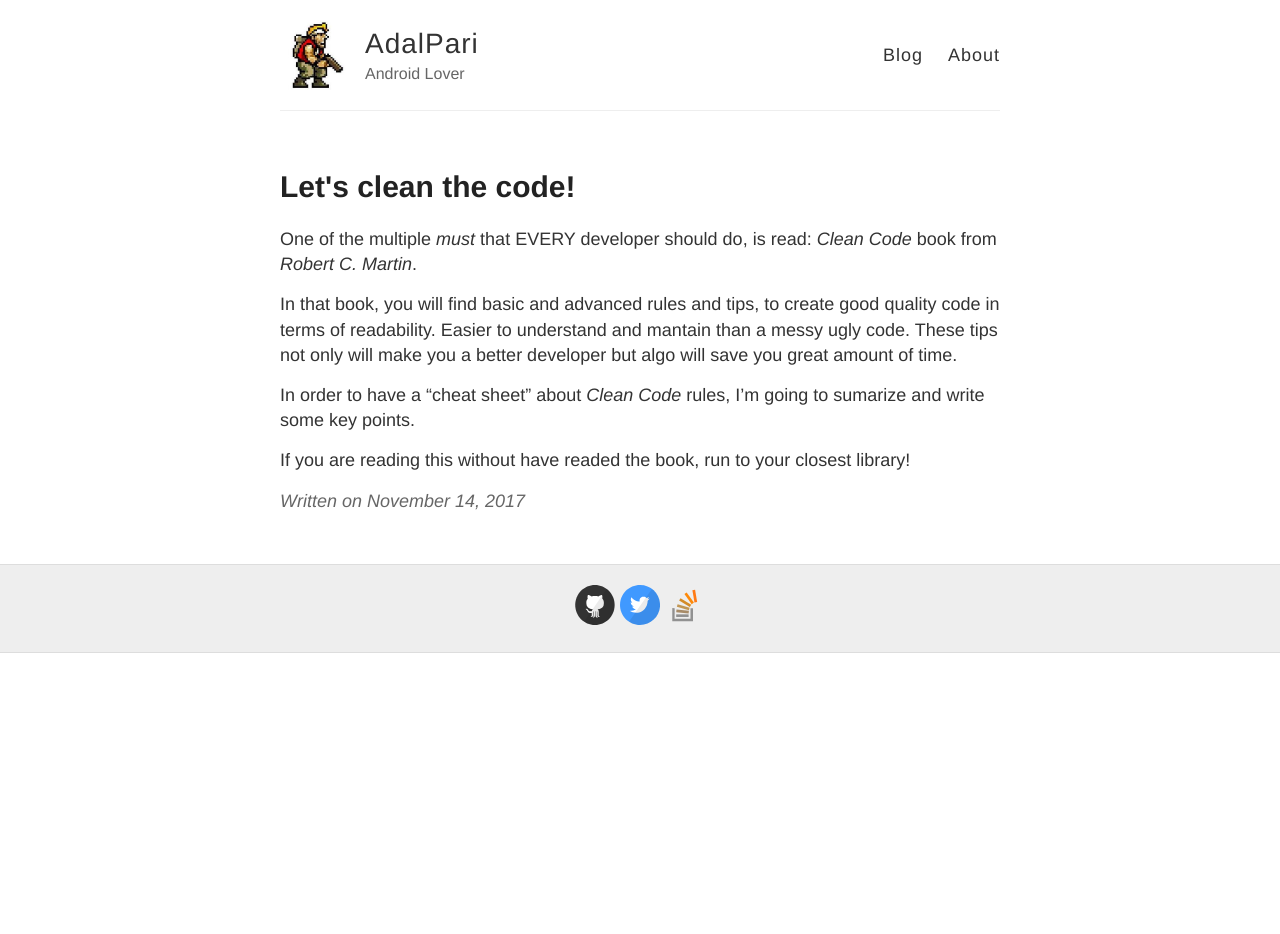
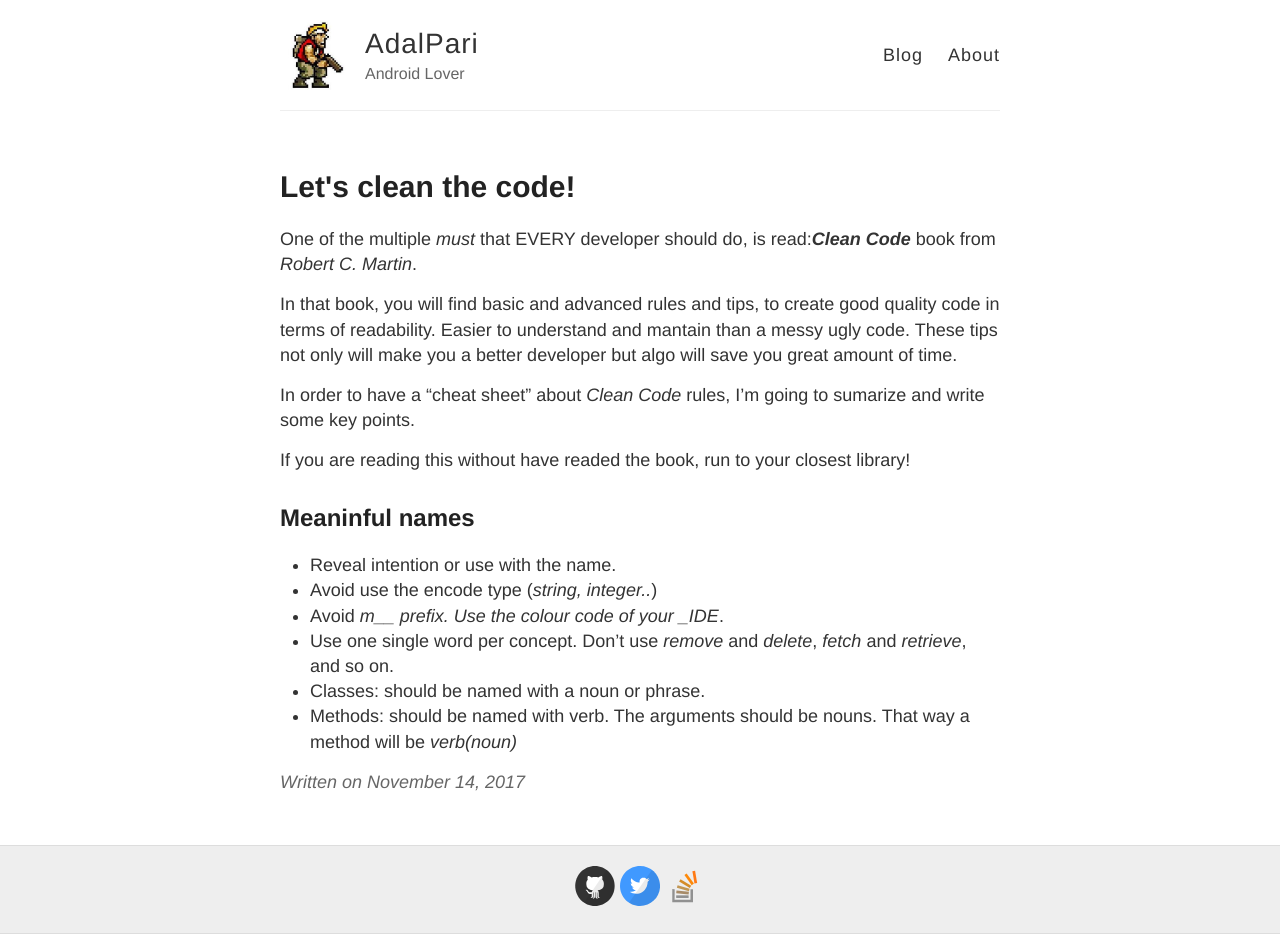
Before and after one commit to adalpari/adalpari.github.io, a Jekyll site: the page built from _posts/2017-11-14-Clean-Code.md, in a window 1280 px wide. Built offline with Jekyll 4.4.1, drawn with Linux system fonts in a browser that asks for light colours; before the commit the page ends 900 px from its top, so only the background shows below that.

Commit message:
Adding meaningful names

```diff
--- a/_posts/2017-11-14-Clean-Code.md
+++ b/_posts/2017-11-14-Clean-Code.md
@@ -3,10 +3,18 @@ layout: post
 title: Let's clean the code!
 ---
 
-One of the multiple _must_ that EVERY developer should do, is read: *Clean Code* book from _Robert C. Martin_.
+One of the multiple _must_ that EVERY developer should do, is read:__*Clean Code*__ book from _Robert C. Martin_.
 
 In that book, you will find basic and advanced rules and tips, to create good quality code in terms of readability. Easier to understand and mantain than a messy ugly code. These tips not only will make you a better developer but algo will save you great amount of time.
 
 In order to have a "cheat sheet" about _Clean Code_ rules, I'm going to sumarize and write some key points.
 
 If you are reading this without have readed the book, run to your closest library!
+
+## Meaninful names
+- Reveal intention or use with the name.
+- Avoid use the encode type (_string, integer.._)
+- Avoid _m__ prefix. Use the colour code of your _IDE_.
+- Use one single word per concept. Don't use _remove_ and _delete_, _fetch_ and _retrieve_, and so on.
+- Classes: should be named with a noun or phrase.
+- Methods: should be named with verb. The arguments should be nouns. That way a method will be _verb(noun)_
```
